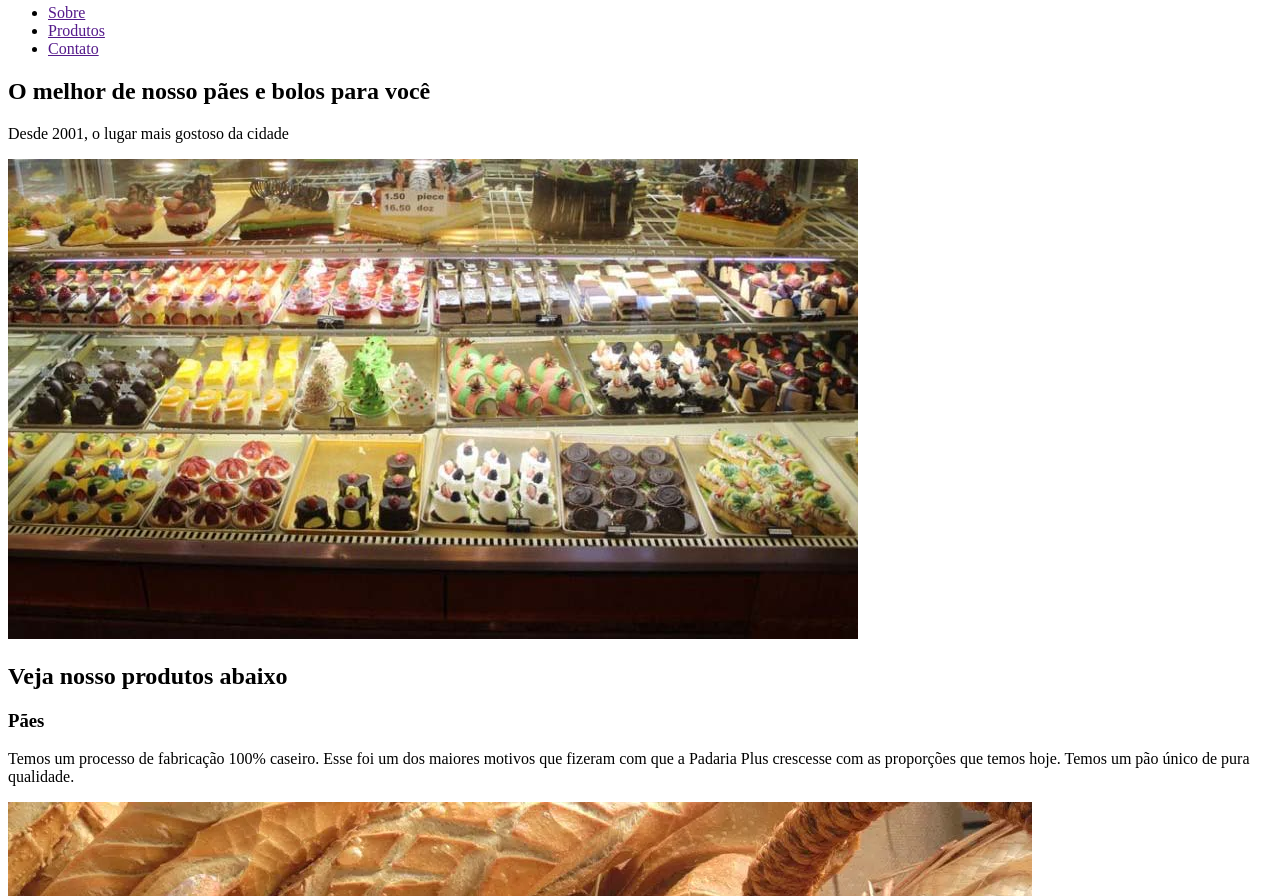
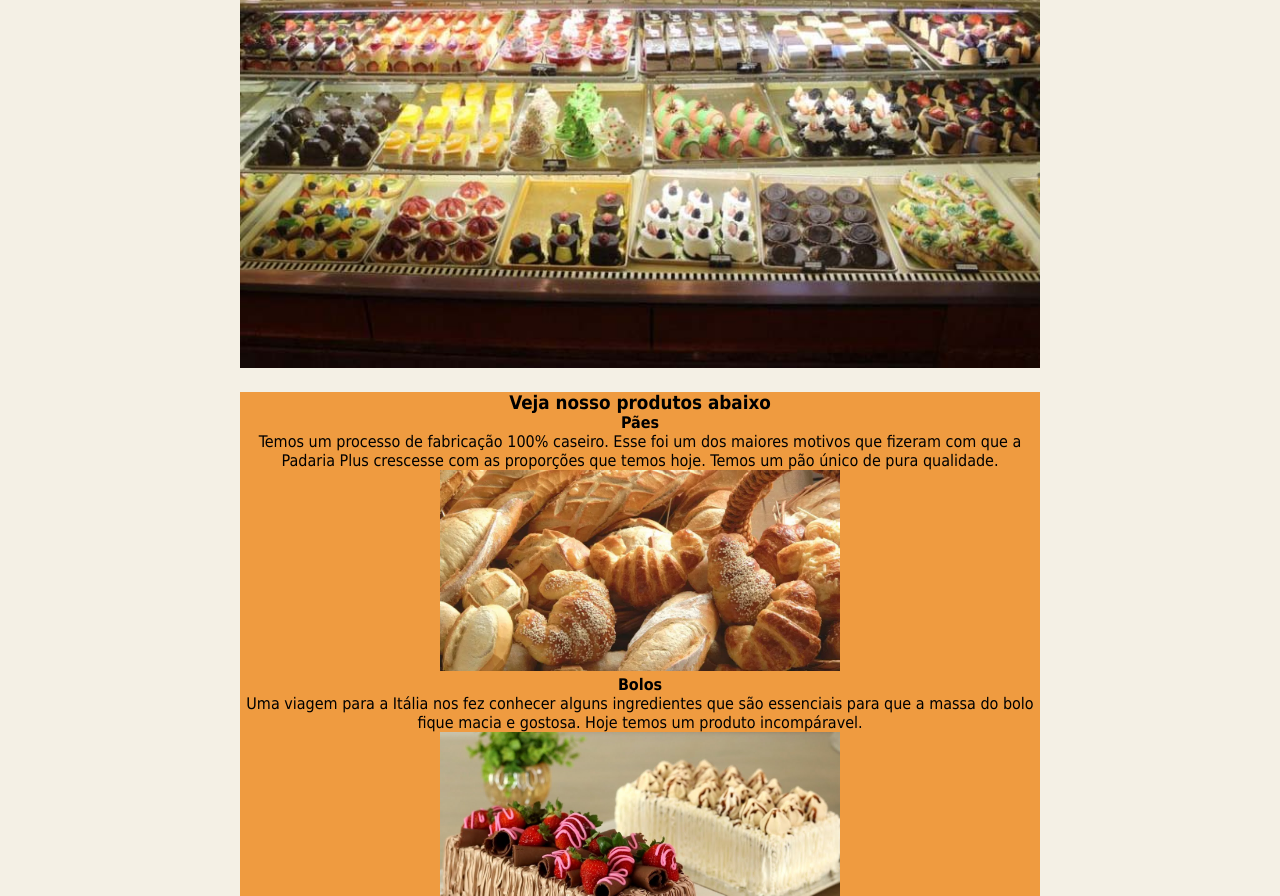
Before and after one commit to brunnosoaress/projeto-padaria-plus, a plain HTML site: page index.html in a window 1280 px wide. Shown: the part 492-1388 px from the top of the page. Drawn offline with Linux system fonts and the light colour scheme.

Commit message:
Atualizando o projeto

```diff
--- a/index.html
+++ b/index.html
@@ -4,9 +4,10 @@
     <meta charset="UTF-8">
     <meta name="viewport" content="width=device-width, initial-scale=1.0">
     <title>Padaria Plus</title>
+    <link rel="stylesheet" href="style.css">
 </head>
 <body>
-    <header>
+    <header class="alinhamento" id="cabecalho">
         <img src="imagens/logo.png" alt="Logo da padaria Plus">
         <nav>
             <ul>
@@ -17,17 +18,17 @@
         </nav>
     </header>
 
-    <main>
-        <section>
+    <main class="alinhamento">
+        <section id="sobre">
             <h1>O melhor de nosso pães e bolos para você</h1>
-            <p><span>Desde 2001, o lugar mais gostoso da cidade</span></p>
+            <h2>Desde 2001, o lugar mais gostoso da cidade</h2>
             <img src="imagens/produtos-padaria.jpg" alt="Produtos da padaria">
         </section>
 
-        <section>
-            <h2>Veja nosso produtos abaixo</h2>
+        <section id="produtos">
+            <h3>Veja nosso produtos abaixo</h3>
             <article>
-                <h3>Pães</h3>
+                <h4>Pães</h4>
                 <p>
                     Temos um processo de fabricação 100% caseiro. Esse foi um dos
                     maiores motivos que fizeram com que a Padaria Plus crescesse
@@ -38,7 +39,7 @@
             </article>
 
             <article>
-                <h3>Bolos</h3>
+                <h4>Bolos</h4>
                 <p>
                     Uma viagem para a Itália nos fez conhecer alguns ingredientes
                     que são essenciais para que a massa do bolo fique macia e gostosa.
@@ -48,7 +49,7 @@
             </article>
         </section>
 
-        <aside>
+        <aside class="alinhamento">
             <h3>Contato</h3>
             <p>Estamos localizados na Avenida Santos Agoz N° 456</p>
             <p>Nosso telefone: <span>(99) 99999-9999</span></p>
--- /dev/null
+++ b/style.css
@@ -0,0 +1,57 @@
+@charset "UTF-8";
+
+* {
+    padding: 0;
+    margin: 0;
+}
+
+body {
+    font-family: Tahoma, sans-serif;
+    background-color: #f4f0e5;
+}
+
+.alinhamento {
+    width: 800px;
+    text-align: center;
+    margin: 0 auto;
+}
+
+#cabecalho img {
+    width: 200px;
+}
+
+#cabecalho ul {
+    list-style: none;
+    display: flex;
+    gap: 10px;
+    justify-content: center;
+    margin-top: 20px;
+    padding-bottom: 20px;
+    border-bottom: 1px solid #e29b50;
+}
+
+#cabecalho a {
+    color: #904b02;
+}
+
+#sobre h1 {
+    margin-top: 30px;
+}
+
+#sobre h2 {
+    margin: 10px 0px 20px 0px;
+    color: #e29b50;
+}
+
+#sobre img {
+    width: 800px;
+    margin-bottom: 20px;
+}
+
+#produtos {
+    background-color: #ef9b40;
+}
+
+#produtos img {
+    width: 400px;
+}
```
